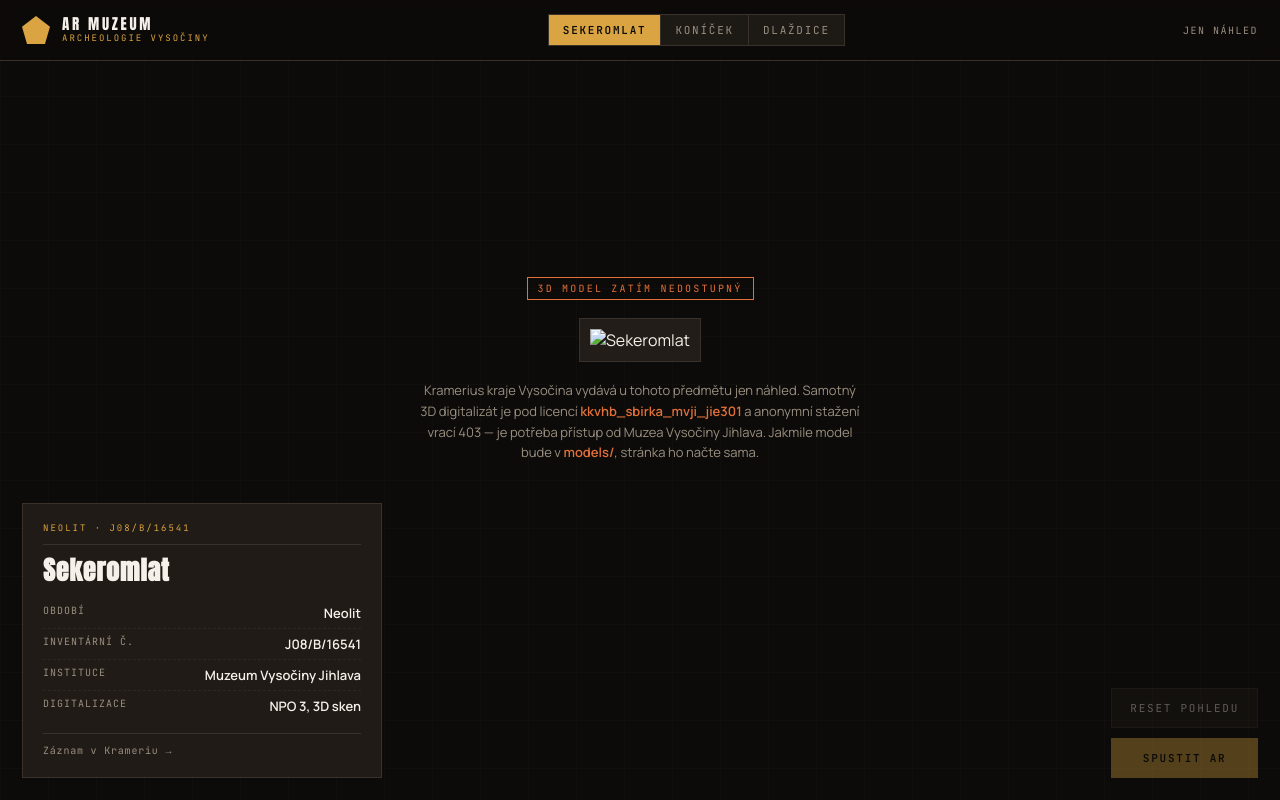
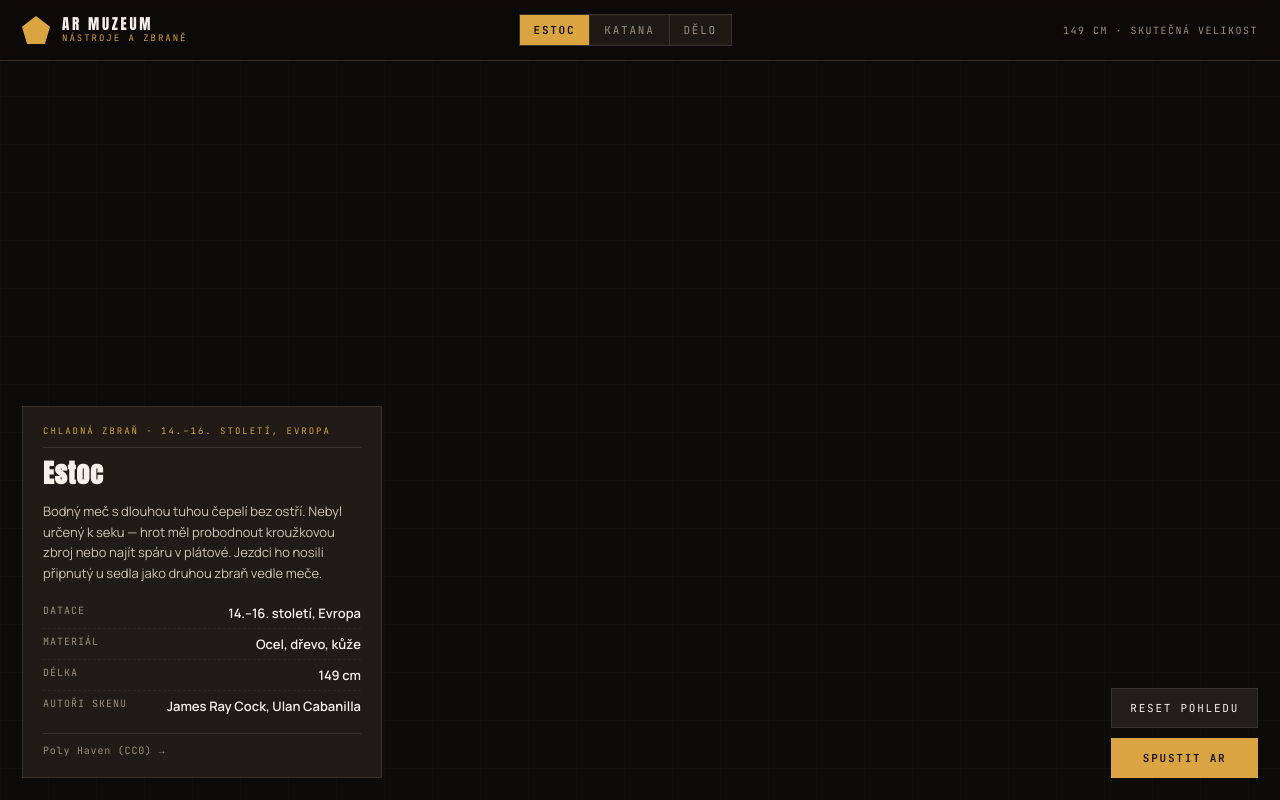
Before and after one commit to Prvni-pozice/ar-museum, a website: page index.html in a window 1280 px wide. Drawn offline with Linux system fonts and the light colour scheme; some packages are replaced by stand-ins of ours; no server answers; a script that the page names is missing.

Commit message:
Tři CC0 exponáty + QR deep-linking na konkrétní předmět
Sbírka Vysočiny zůstává zamčená za licencí, takže appka jede na CC0
skenech z Poly Haven: estoc, katana a dělo — historické zbraně s popiskem
co to je a z jaké doby. Skeny jsou v metrech, takže v AR stojí ve
skutečné velikosti.

QR kód míří na ?e=<key> a otevře rovnou ten jeden předmět. Generátor
vedle kódů udělá i tiskový list k vitríně; základ URL bere z BASE_URL.

Modely se stahují skriptem z Poly Haven a balí do jednoho .glb (AR
prohlížeče chtějí jeden soubor) — do gitu binárky nedávám.

Větev s Krameriem zůstává v repu pro případ, že se přístup podaří získat.

Co-Authored-By: Claude Opus 5 <noreply@anthropic.com>
Claude-Session: https://claude.ai/code/session_01JRizsVnfZpXMyVqMhT4hq8

```diff
--- /dev/null
+++ b/data/exhibits-ar.json
@@ -0,0 +1,44 @@
+[
+  {
+    "key": "estoc",
+    "label": "Estoc",
+    "title": "Estoc",
+    "period": "14.–16. století, Evropa",
+    "kind": "Chladná zbraň",
+    "description": "Bodný meč s dlouhou tuhou čepelí bez ostří. Nebyl určený k seku — hrot měl probodnout kroužkovou zbroj nebo najít spáru v plátové. Jezdci ho nosili připnutý u sedla jako druhou zbraň vedle meče.",
+    "material": "Ocel, dřevo, kůže",
+    "length_cm": 149,
+    "model": "models/antique_estoc.glb",
+    "authors": "James Ray Cock, Ulan Cabanilla",
+    "source": "Poly Haven (CC0)",
+    "sourceUrl": "https://polyhaven.com/a/antique_estoc"
+  },
+  {
+    "key": "katana",
+    "label": "Katana",
+    "title": "Katana",
+    "period": "od 14. století, Japonsko",
+    "kind": "Chladná zbraň",
+    "description": "Japonský jednosečný meč se zakřivenou čepelí. Podoba se ustálila v období Muromači. Čepel se kovala ze skládané oceli — měkké jádro drží ráz, tvrdé ostří drží ostrost.",
+    "material": "Skládaná ocel, dřevo, ray skin",
+    "length_cm": 100,
+    "model": "models/antique_katana_01.glb",
+    "authors": "Tal Swicegood",
+    "source": "Poly Haven (CC0)",
+    "sourceUrl": "https://polyhaven.com/a/antique_katana_01"
+  },
+  {
+    "key": "delo",
+    "label": "Dělo",
+    "title": "Dělo — předovka",
+    "period": "17.–18. století",
+    "kind": "Palná zbraň",
+    "description": "Hlavňová předovka na černý prach na dřevěné lafetě. Nabíjelo se ústím: prach, ucpávka, koule. Stejný typ sloužil na palubách lodí i v pevnostních baštách.",
+    "material": "Litina, dubové dřevo, kované okování",
+    "length_cm": 230,
+    "model": "models/cannon_01.glb",
+    "authors": "Yann Kervran, James Ray Cock",
+    "source": "Poly Haven (CC0)",
+    "sourceUrl": "https://polyhaven.com/a/cannon_01"
+  }
+]
--- a/index.html
+++ b/index.html
@@ -3,7 +3,7 @@
 <head>
   <meta charset="UTF-8" />
   <meta name="viewport" content="width=device-width, initial-scale=1, maximum-scale=1" />
-  <title>AR Muzeum — archeologie Vysočiny</title>
+  <title>AR Muzeum — historické nástroje a zbraně</title>
 
   <script type="module" src="https://ajax.googleapis.com/ajax/libs/model-viewer/4.0.0/model-viewer.min.js"></script>
 
@@ -119,45 +119,6 @@
     }
     model-viewer[hidden] { display: none; }
 
-    /* zástup, dokud model není k dispozici */
-    .fallback {
-      position: fixed;
-      inset: 0;
-      z-index: 2;
-      display: none;
-      flex-direction: column;
-      align-items: center;
-      justify-content: center;
-      gap: 18px;
-      padding: 80px 22px 140px;
-      text-align: center;
-    }
-    .fallback.show { display: flex; }
-    .fallback img {
-      max-width: min(360px, 70vw);
-      max-height: 42vh;
-      object-fit: contain;
-      border: 1px solid var(--line);
-      background: var(--panel);
-      padding: 10px;
-    }
-    .fallback-note {
-      max-width: 440px;
-      font-size: 13px;
-      line-height: 1.6;
-      color: var(--mute);
-    }
-    .fallback-note b { color: var(--warn); font-weight: 600; }
-    .fallback-tag {
-      font-family: 'JetBrains Mono', monospace;
-      font-size: 10px;
-      letter-spacing: 0.22em;
-      text-transform: uppercase;
-      color: var(--warn);
-      border: 1px solid var(--warn);
-      padding: 4px 10px;
-    }
-
     .info {
       position: fixed;
       left: 22px;
@@ -185,6 +146,12 @@
       font-size: 26px;
       letter-spacing: 0.03em;
       line-height: 1.05;
+      margin-bottom: 14px;
+    }
+    .info-desc {
+      font-size: 13px;
+      line-height: 1.6;
+      color: #cfc5b6;
       margin-bottom: 14px;
     }
     .info-specs { list-style: none; }
@@ -268,7 +235,7 @@
       <div class="brand-mark"></div>
       <div>
         <div class="brand-name">AR MUZEUM</div>
-        <div class="brand-tag">Archeologie Vysočiny</div>
+        <div class="brand-tag">Nástroje a zbraně</div>
       </div>
     </div>
     <div class="model-switch" id="switch" role="tablist" aria-label="Výběr exponátu"></div>
@@ -292,17 +259,12 @@
     ></model-viewer>
   </main>
 
-  <div class="fallback" id="fallback">
-    <span class="fallback-tag">3D model zatím nedostupný</span>
-    <img id="fallbackImg" alt="" />
-    <p class="fallback-note" id="fallbackNote"></p>
-  </div>
-
   <aside class="info">
     <span class="info-id" id="infoId">—</span>
     <h2 class="info-title" id="infoTitle">—</h2>
+    <p class="info-desc" id="infoDesc"></p>
     <ul class="info-specs" id="infoSpecs"></ul>
-    <a class="info-src" id="infoSrc" target="_blank" rel="noopener">Záznam v Krameriu →</a>
+    <a class="info-src" id="infoSrc" target="_blank" rel="noopener">Zdroj modelu →</a>
   </aside>
 
   <div class="controls">
@@ -311,116 +273,65 @@
   </div>
 
   <script>
-    // Tři vybrané exponáty z 60 kusů 3D digitalizované archeologické podsbírky
-    // Muzea Vysočiny Jihlava. Kompletní seznam je v data/exhibits.json.
-    // `model` ukazuje na soubor v models/ — dokud tam není, ukáže se náhled.
-    const EXHIBITS = [
-      {
-        key: 'sekeromlat',
-        label: 'Sekeromlat',
-        title: 'Sekeromlat',
-        pid: 'uuid:7f90deef-0766-4d16-8804-e6de7888cd9b',
-        inventory: 'J08/B/16541',
-        period: 'Neolit',
-        model: 'models/7f90deef.glb',
-        thumb: 'data/thumbs/7f90deef.jpg',
-      },
-      {
-        key: 'konicek',
-        label: 'Koníček',
-        title: 'Koníček – hračka',
-        pid: 'uuid:9c0bfe24-c640-4c5c-a8e2-79359f9d2f71',
-        inventory: 'J08/B/16500',
-        period: 'Středověk',
-        model: 'models/9c0bfe24.glb',
-        thumb: 'data/thumbs/9c0bfe24.jpg',
-      },
-      {
-        key: 'dlazdice',
-        label: 'Dlaždice',
-        title: 'Dlaždice – Samson a lev',
-        pid: 'uuid:7b3a1305-c7de-43fd-88a6-5b8255f75ae6',
-        inventory: 'J08/B/16520',
-        period: 'Středověk',
-        model: 'models/7b3a1305.glb',
-        thumb: 'data/thumbs/7b3a1305.jpg',
-      },
-    ];
-
-    const KRAMERIUS = 'https://kramerius.kkvysociny.cz/view/';
+    // Exponáty a jejich popisky žijí v data/exhibits-ar.json, ať se dají měnit
+    // bez sahání do stránky. QR kód míří na ?e=<key> a otevře rovnou ten kus.
     const viewer = document.getElementById('viewer');
-    const fallback = document.getElementById('fallback');
-    const fallbackImg = document.getElementById('fallbackImg');
-    const fallbackNote = document.getElementById('fallbackNote');
     const switchEl = document.getElementById('switch');
+    const metaEl = document.getElementById('meta');
     const arBtn = document.getElementById('arBtn');
     const resetBtn = document.getElementById('resetBtn');
+    const ORBIT = '-25deg 72deg auto';
 
-    let current = EXHIBITS[0];
+    let exhibits = [];
 
-    for (const ex of EXHIBITS) {
-      const b = document.createElement('button');
-      b.type = 'button';
-      b.textContent = ex.label;
-      b.addEventListener('click', () => show(ex));
-      switchEl.appendChild(b);
-      ex.btn = b;
-    }
+    function render(ex) {
+      for (const e of exhibits) e.btn.classList.toggle('active', e === ex);
 
-    // Model se nahraje jen když soubor existuje — jinak zůstane náhled.
-    async function hasModel(url) {
-      try {
-        const r = await fetch(url, { method: 'HEAD' });
-        return r.ok;
-      } catch { return false; }
-    }
+      document.getElementById('infoId').textContent = `${ex.kind} · ${ex.period}`;
+      document.getElementById('infoTitle').textContent = ex.title;
+      document.getElementById('infoDesc').textContent = ex.description;
 
-    async function show(ex) {
-      current = ex;
-      for (const e of EXHIBITS) e.btn.classList.toggle('active', e === ex);
-
-      document.getElementById('infoId').textContent = `${ex.period} · ${ex.inventory}`;
-      document.getElementById('infoTitle').textContent = ex.title;
-      const specs = [
-        ['Období', ex.period],
-        ['Inventární č.', ex.inventory],
-        ['Instituce', 'Muzeum Vysočiny Jihlava'],
-        ['Digitalizace', 'NPO 3, 3D sken'],
-      ];
       const ul = document.getElementById('infoSpecs');
       ul.replaceChildren();
-      for (const [k, v] of specs) {
+      for (const [k, v] of [
+        ['Datace', ex.period],
+        ['Materiál', ex.material],
+        ['Délka', `${ex.length_cm} cm`],
+        ['Autoři skenu', ex.authors],
+      ]) {
         const li = document.createElement('li');
         const ks = document.createElement('span'); ks.className = 'k'; ks.textContent = k;
         const vs = document.createElement('span'); vs.className = 'v'; vs.textContent = v;
         li.append(ks, vs);
         ul.appendChild(li);
       }
-      document.getElementById('infoSrc').href = KRAMERIUS + ex.pid;
+      const src = document.getElementById('infoSrc');
+      src.href = ex.sourceUrl;
+      src.textContent = `${ex.source} →`;
 
-      const ok = await hasModel(ex.model);
-      viewer.hidden = !ok;
-      fallback.classList.toggle('show', !ok);
-      arBtn.disabled = !ok;
-      resetBtn.disabled = !ok;
-      document.getElementById('meta').textContent = ok ? 'Model načten' : 'Jen náhled';
+      viewer.setAttribute('src', ex.model);
+      viewer.setAttribute('alt', ex.title);
+      viewer.cameraOrbit = ORBIT;
+      viewer.fieldOfView = 'auto';
 
-      if (ok) {
-        viewer.setAttribute('src', ex.model);
-        viewer.setAttribute('alt', ex.title);
-        viewer.cameraOrbit = '-25deg 72deg auto';
-        viewer.fieldOfView = 'auto';
-      } else {
-        viewer.removeAttribute('src');
-        fallbackImg.src = ex.thumb;
-        fallbackImg.alt = ex.title;
-        fallbackNote.innerHTML =
-          'Kramerius kraje Vysočina vydává u tohoto předmětu jen náhled. '
-          + 'Samotný 3D digitalizát je pod licencí <b>kkvhb_sbirka_mvji_jie301</b> '
-          + 'a anonymní stažení vrací 403 — je potřeba přístup od Muzea Vysočiny Jihlava. '
-          + 'Jakmile model bude v <b>models/</b>, stránka ho načte sama.';
+      // ať jde odkaz na konkrétní kus sdílet i po přepnutí ve stránce
+      history.replaceState(null, '', `?e=${ex.key}`);
+      metaEl.textContent = `${ex.length_cm} cm · skutečná velikost`;
+    }
+
+    (async () => {
+      exhibits = await (await fetch('data/exhibits-ar.json')).json();
+      for (const ex of exhibits) {
+        const b = document.createElement('button');
+        b.type = 'button';
+        b.textContent = ex.label;
+        b.addEventListener('click', () => render(ex));
+        switchEl.appendChild(b);
+        ex.btn = b;
       }
-    }
+      const wanted = new URLSearchParams(location.search).get('e');
+      render(exhibits.find(e => e.key === wanted) || exhibits[0]);
+    })();
 
     arBtn.addEventListener('click', () => {
       if (viewer.canActivateAR) viewer.activateAR();
@@ -428,13 +339,12 @@
     });
 
     resetBtn.addEventListener('click', () => {
-      viewer.cameraOrbit = '-25deg 72deg auto';
+      viewer.cameraOrbit = ORBIT;
       viewer.fieldOfView = 'auto';
     });
 
-    // Archeologické předměty se v AR ukazují ve skutečné velikosti —
-    // sken je v metrech, takže se nic nepřeškáluje (na rozdíl od aut).
-    show(EXHIBITS[0]);
+    // Skeny jsou v metrech, takže se v AR postaví ve skutečné velikosti —
+    // nic se nepřeškálovává (na rozdíl od aut v projektu 3d-web).
   </script>
 </body>
 </html>
```
Also changed, not shown: package.json (added, +19 -0 lines), scripts/fetch-models.mjs (added, +36 -0 lines), scripts/make-qr.mjs (added, +57 -0 lines), README.md, 2 other files.
